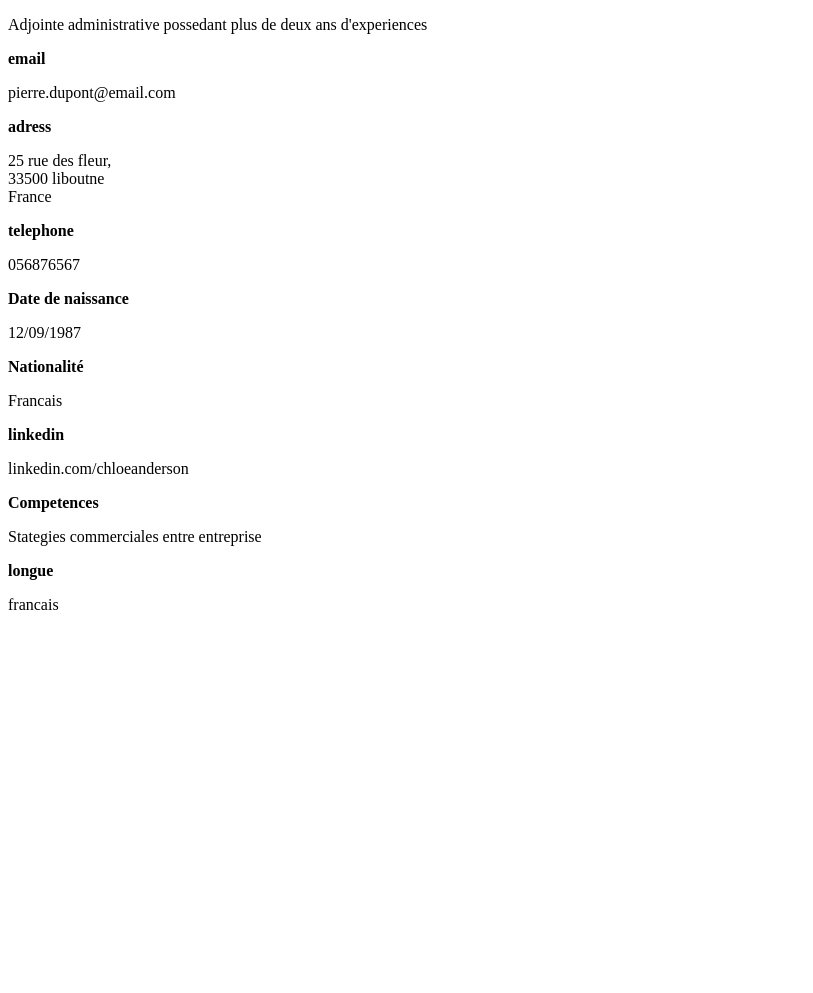
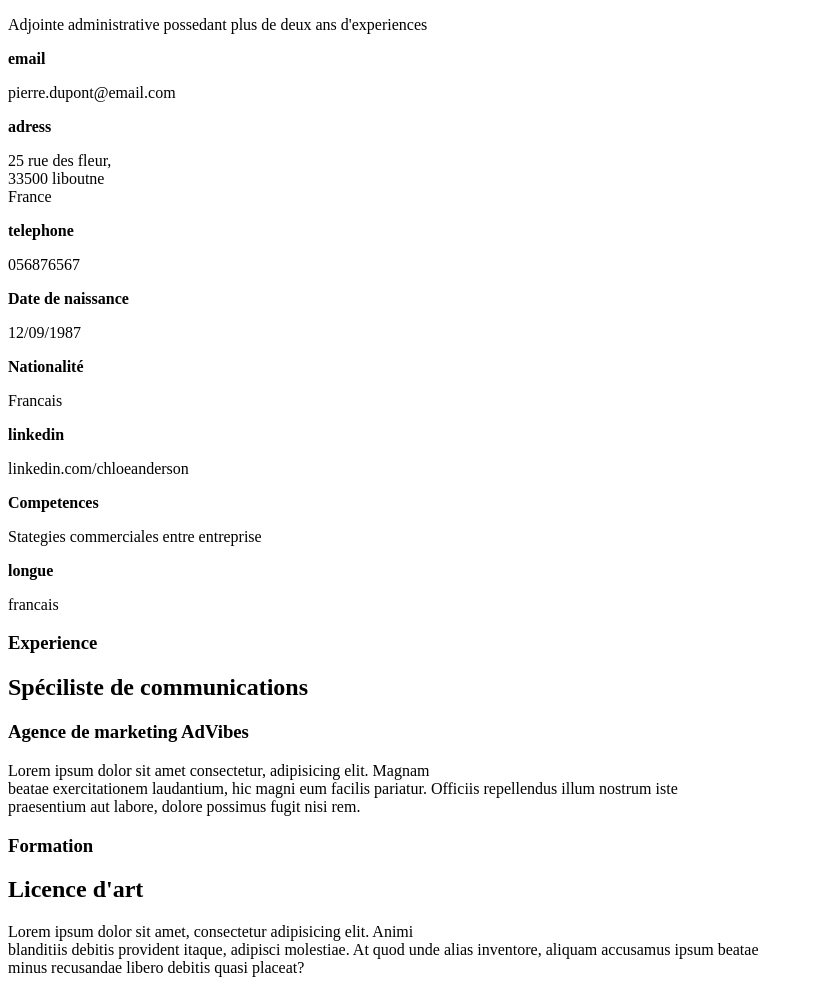
Before and after one commit to henda-na/cv, a plain HTML site: page index.html in a window 1280 px wide. Shown: the part 105-1098 px from the top of the page, without its empty margins (0-813 px from the left). Before the commit the page ends 800 px from the top, so only its background shows below. Drawn offline with Linux system fonts and the light colour scheme.

Commit message:
fin de cv

```diff
--- a/index.html
+++ b/index.html
@@ -53,8 +53,18 @@
     </aside>
     <section>
 
+        <h3>Experience</h3>
+        <h1>Spéciliste de communications</h1>
+        <h3>Agence de marketing AdVibes</h3>
+        <p>
+            Lorem ipsum dolor sit amet consectetur, adipisicing elit. Magnam <br> beatae exercitationem laudantium, hic magni eum facilis pariatur. Officiis repellendus illum nostrum iste <br> praesentium aut labore, dolore possimus fugit nisi rem.
+        </p>
     </section>
     <section>
+        <h3>Formation</h3>
+        <h1>Licence d'art</h1>
+        <p>Lorem ipsum dolor sit amet, consectetur adipisicing elit. Animi <br>
+        blanditiis debitis provident itaque, adipisci molestiae. At quod unde alias inventore, aliquam accusamus ipsum beatae <br> minus recusandae libero debitis quasi placeat?</p>
 
     </section>
 
```
